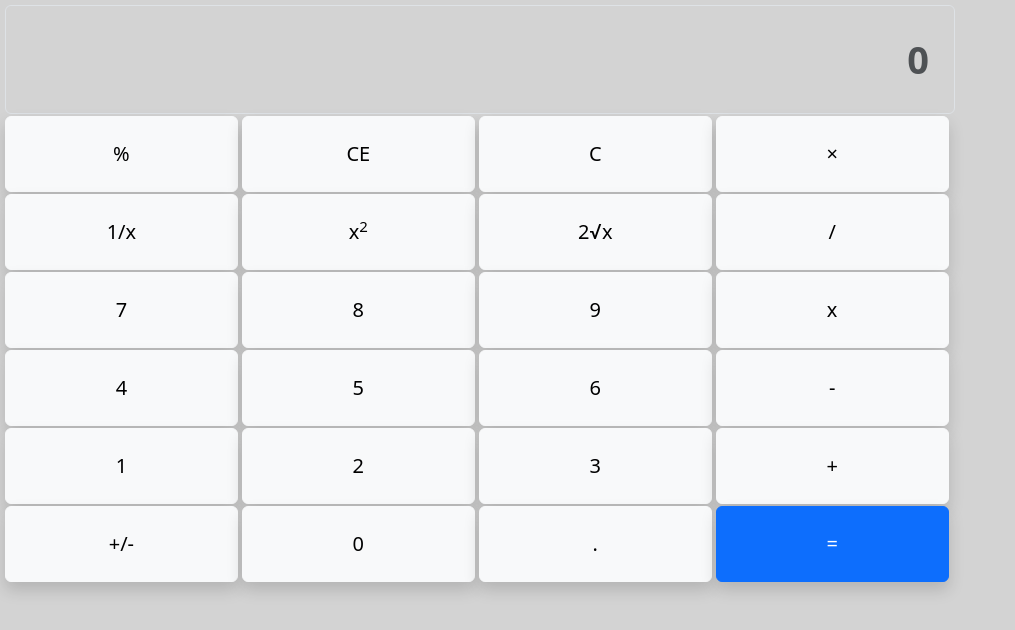
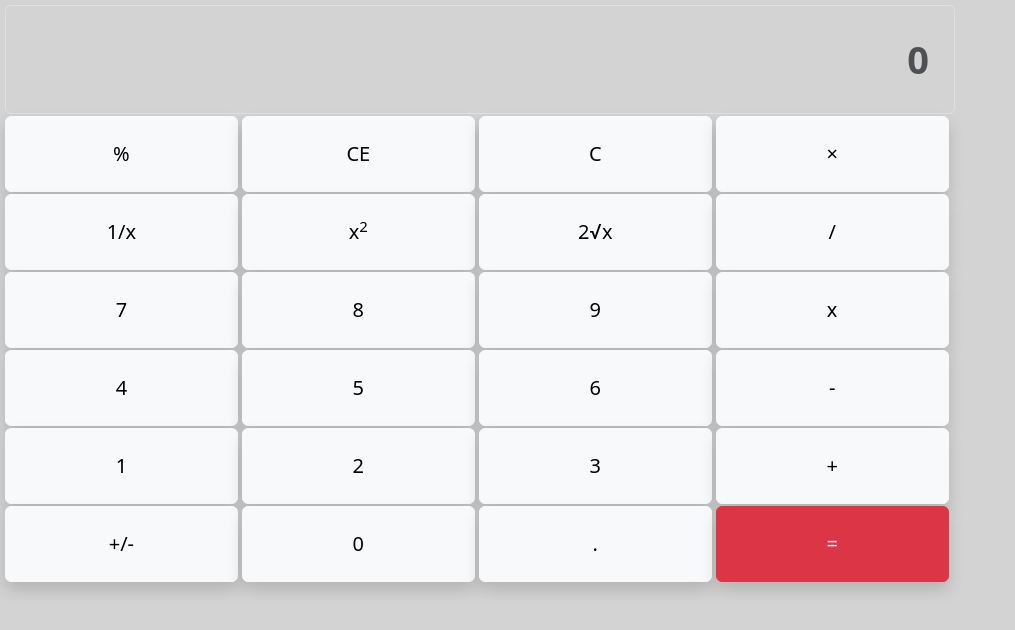
Before and after one commit to mrcharan21/mycalcapp, a plain HTML site: page index.html in a window 1280 px wide. Shown: the whole page, without its empty margins (0-1015 px from the left). Drawn offline with nearby package versions, Linux system fonts and the light colour scheme.

Commit message:
Update index.html

```diff
--- a/index.html
+++ b/index.html
@@ -71,7 +71,7 @@
                     <button type="button" class="btn btn-md btn-light shadow" id="btn">+/-</button>
                     <button type="button" class="btn btn-md btn-light shadow" id="btn">0</button>
                     <button type="button" class="btn btn-md btn-light shadow" id="btn">.</button>
-                    <button type="button" class="btn btn-md btn-primary text-white shadow" id="btn">=</button>
+                    <button type="button" class="btn btn-md btn-danger text-white shadow" id="btn">=</button>
                 </td>
             </tr>
             </table>
```
